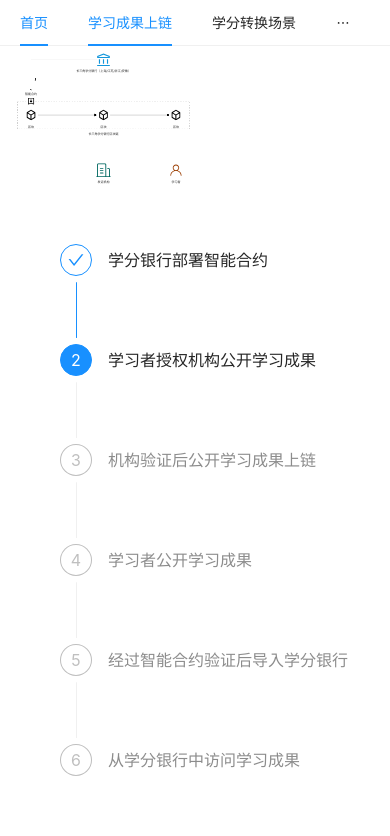
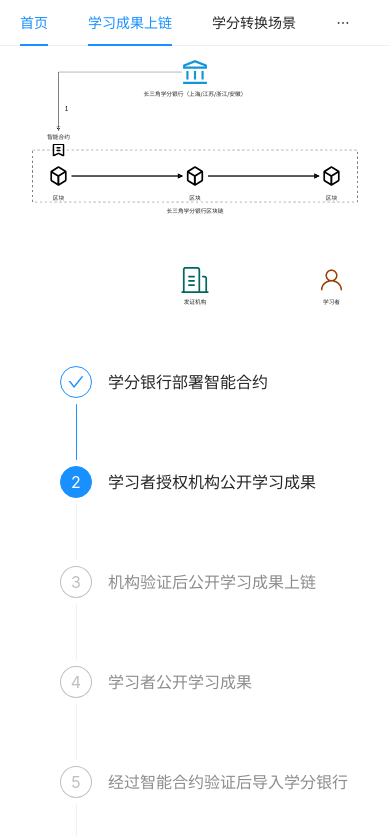
Before and after one commit to MonteCarloClub/changsanjiao, a Vue app: page /lad in a window 390 px wide. Shown: the top 836 px of the page. Built offline with nearby package versions, Linux system fonts and the light colour scheme.

Commit message:
移动端

```diff
--- a/src/App.vue
+++ b/src/App.vue
@@ -51,7 +51,6 @@ watchEffect(
 );
 
 const screenWidth = ref<number>(window.innerWidth);
-
 </script>
 
 <style scoped>
@@ -81,7 +80,10 @@ const screenWidth = ref<number>(window.innerWidth);
 }
 
 .scene-container {
-  flex: 1;
   overflow: hidden;
 }
+
+.footer {
+    overflow-y: auto;
+}
 </style>
--- a/src/common/scene.ts
+++ b/src/common/scene.ts
@@ -1,4 +1,4 @@
-import { onMounted, ref } from "vue";
+import { onMounted, ref, watch } from "vue";
 import { Role } from "@/common/roles";
 import { createNet } from "@/common/roles";
 
@@ -27,13 +27,25 @@ export function createScene(
 
       const r = Math.min(dynamicWidth / width, dynamicHeight / height);
       scaleRate.value = r < 1 ? r : 1;
+
+      if (window.innerWidth < 720) {
+        scaleRate.value = dynamicWidth / width;
+      }
     }
+  });
+
+  watch(scaleRate, () => {
+    const refWindowDiv = refWindow.value as HTMLDivElement;
+    refWindowDiv.style.transform = `scale(${scaleRate.value})`;
+    const refDynamicWindowDiv = refDynamicWindow.value as HTMLDivElement;
+    refDynamicWindowDiv.style.flex = "none";
+    refDynamicWindowDiv.style.height =
+      screenHeight.value * scaleRate.value + "px";
   });
 
   return {
     screenWidth,
     screenHeight,
-    scaleRate,
     nodes,
   };
 }
--- a/src/pages/AcademicCreditTransfer/Index.vue
+++ b/src/pages/AcademicCreditTransfer/Index.vue
@@ -71,14 +71,8 @@ const refDynamicWindow = ref<HTMLElement | null>(null);
 const {
     nodes,
     screenWidth,
-    screenHeight,
-    scaleRate
+    screenHeight
 } = createScene(refDynamicWindow, refWindow, init);
-
-watch(scaleRate, () => {
-    const dynamicWindow = refWindow.value as HTMLDivElement;
-    dynamicWindow.style.transform = `scale(${scaleRate.value})`
-})
 
 
 const refApplyArrow = ref<HTMLElement | null>(null);
@@ -352,10 +346,14 @@ watch(currentStep, (current) => {
         pathes.value = pathes.value.slice(0, loopBegin)
     }
 })
+
+const windowWidth = ref<number>(window.innerWidth);
 </script>
 
 <template>
-    <div class="footer">
+    <div class="footer" :style="{
+        flex: windowWidth > 720 ? 'none' : '1'
+    }">
         <Steps :current="currentStep" :steps="steps" :disabled="running" />
     </div>
 
@@ -429,11 +427,6 @@ watch(currentStep, (current) => {
     left: 0;
 }
 
-.footer {
-    flex: none;
-    overflow-y: auto;
-}
-
 .node {
     position: absolute;
     left: 50%;
--- a/src/pages/JobApplication/Index.vue
+++ b/src/pages/JobApplication/Index.vue
@@ -65,14 +65,8 @@ const refDynamicWindow = ref<HTMLElement | null>(null);
 const {
     nodes,
     screenWidth,
-    screenHeight,
-    scaleRate
+    screenHeight
 } = createScene(refDynamicWindow, refWindow, init);
-
-watch(scaleRate, () => {
-    const dynamicWindow = refWindow.value as HTMLDivElement;
-    dynamicWindow.style.transform = `scale(${scaleRate.value})`
-})
 
 const refSmartContract = ref<HTMLElement | null>(null);
 const refVerifyRecords = ref<HTMLElement | null>(null);
@@ -387,10 +381,14 @@ watch(currentStep, (current) => {
         pathes.value = pathes.value.slice(0, loopBegin)
     }
 })
+
+const windowWidth = ref<number>(window.innerWidth);
 </script>
 
 <template>
-    <div class="footer">
+    <div class="footer" :style="{
+        flex: windowWidth > 720 ? 'none' : '1'
+    }">
         <Steps :current="currentStep" :steps="steps" :disabled="running" />
     </div>
 
@@ -453,11 +451,6 @@ watch(currentStep, (current) => {
     left: 0;
 }
 
-.footer {
-    flex: none;
-    overflow-y: auto;
-}
-
 .node {
     position: absolute;
     left: 50%;
--- a/src/pages/LearningAchievementDeposit/Index.vue
+++ b/src/pages/LearningAchievementDeposit/Index.vue
@@ -58,14 +58,8 @@ const refDynamicWindow = ref<HTMLElement | null>(null);
 const {
     nodes,
     screenWidth,
-    screenHeight,
-    scaleRate
+    screenHeight
 } = createScene(refDynamicWindow, refWindow, init);
-
-watch(scaleRate, () => {
-    const dynamicWindow = refWindow.value as HTMLDivElement;
-    dynamicWindow.style.transform = `scale(${scaleRate.value})`
-})
 
 const refSmartContract = ref<HTMLElement | null>(null);
 const refLearningRecords = ref<HTMLElement | null>(null);
@@ -335,10 +329,14 @@ watch(currentStep, (current) => {
         pathes.value = pathes.value.slice(0, loopBegin)
     }
 })
+
+const windowWidth = ref<number>(window.innerWidth);
 </script>
 
 <template>
-    <div class="footer">
+    <div class="footer" :style="{
+        flex: windowWidth > 720 ? 'none' : '1'
+    }">
         <Steps :current="currentStep" :steps="steps" :disabled="running" />
     </div>
     <div ref="refDynamicWindow" class="scene-container">
@@ -391,11 +389,6 @@ watch(currentStep, (current) => {
     left: 0;
 }
 
-.footer {
-    flex: none;
-    overflow-y: auto;
-}
-
 .node {
     position: absolute;
     left: 50%;
```
